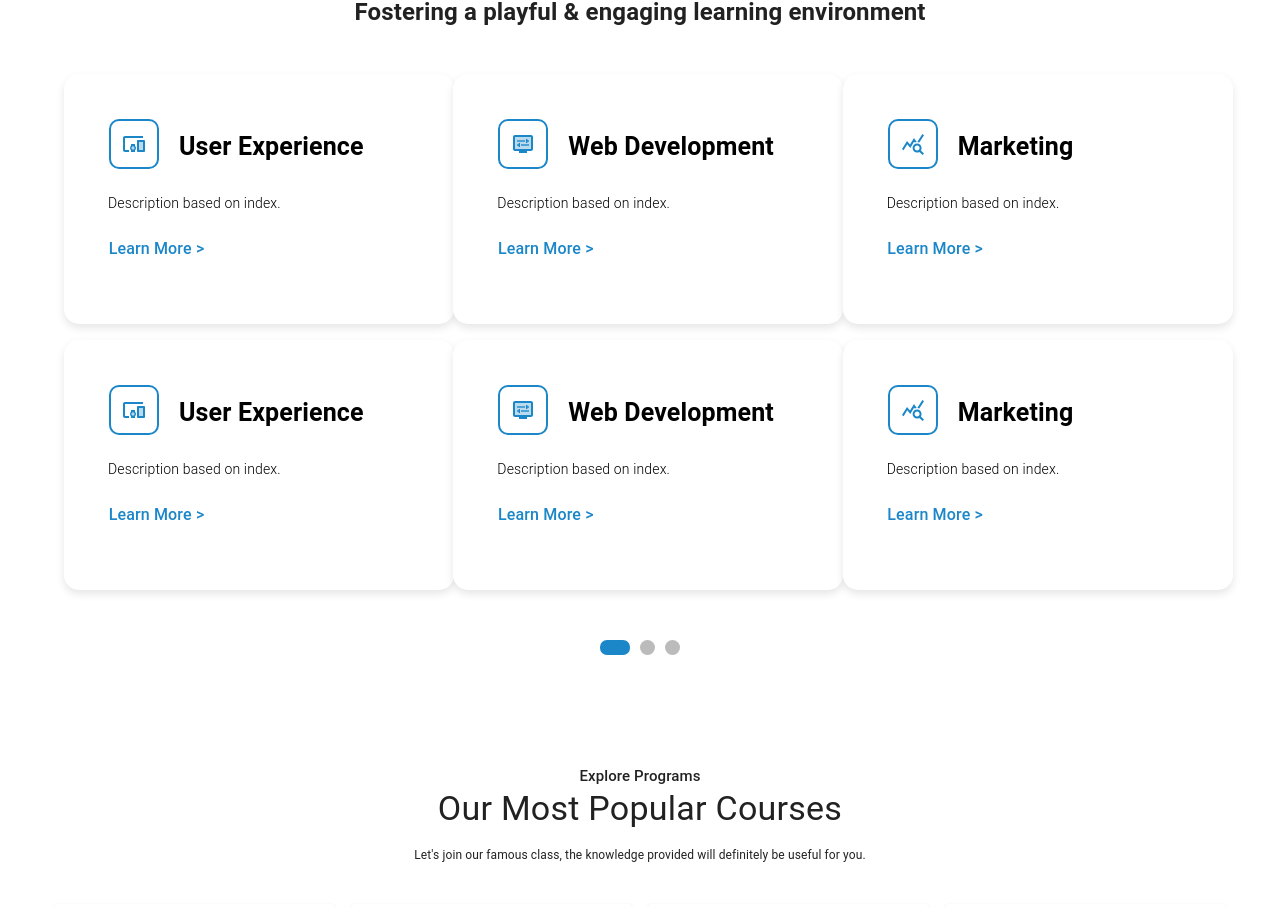
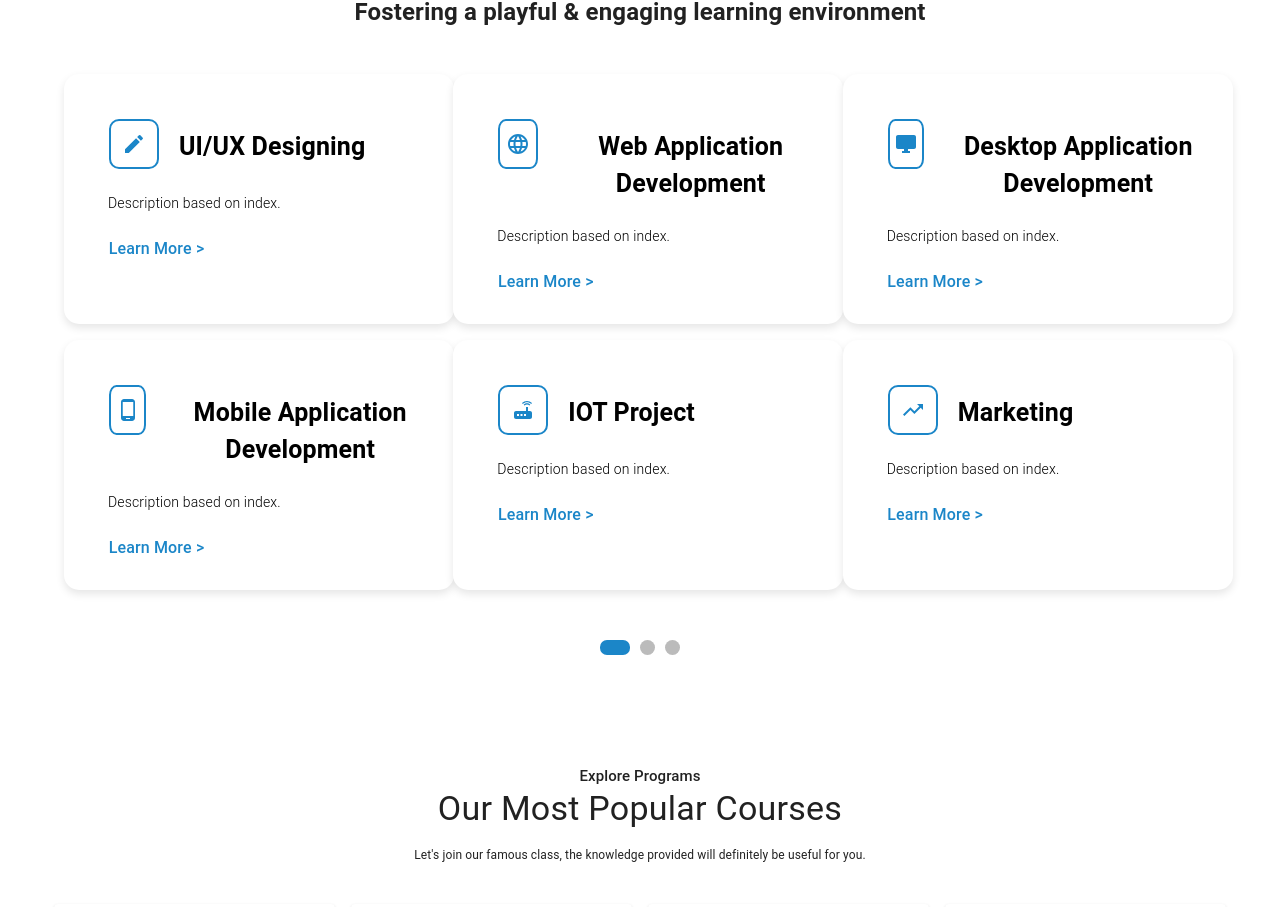
Before and after one commit to Jinu2001/Dtech-Solutuons, a React (Vite) app: page / in a window 1280 px wide. Shown: the part 1538-2445 px from the top of the page. Built offline with nearby package versions, Linux system fonts and the light colour scheme.

Commit message:
added more services with icons

```diff
--- a/src/pages/Services.jsx
+++ b/src/pages/Services.jsx
@@ -1,10 +1,13 @@
-import React, { useState, useEffect } from 'react';
+import React, { useState } from 'react';
 import { Grid } from '@mui/material';
 import DotNavigation from '../components/DotNavigation/DotNavigation';
 import ServiceCard from '../components/ServiceCard/ServiceCard';
-import DevicesOtherIcon from '@mui/icons-material/DevicesOtherTwoTone';
-import DisplaySettingsTwoToneIcon from '@mui/icons-material/DisplaySettingsTwoTone';
-import QueryStatsTwoToneIcon from '@mui/icons-material/QueryStatsTwoTone';
+import CreateIcon from '@mui/icons-material/Create';
+import LanguageIcon from '@mui/icons-material/Language';
+import DesktopWindowsIcon from '@mui/icons-material/DesktopWindows';
+import PhoneAndroidIcon from '@mui/icons-material/PhoneAndroid';
+import RouterIcon from '@mui/icons-material/Router';
+import TrendingUpIcon from '@mui/icons-material/TrendingUp';
 
 const Services = () => {
   const [currentDot, setCurrentDot] = useState(0);
@@ -16,8 +19,8 @@ const Services = () => {
         {Array.from({ length: 6 }).map((_, index) => (
           <Grid item xs={12} sm={6} md={4} key={index}>
             <ServiceCard
-              icon={index % 3 === 0 ? <DevicesOtherIcon /> : index % 3 === 1 ? <DisplaySettingsTwoToneIcon /> : <QueryStatsTwoToneIcon />}
-              title={index % 3 === 0 ? "User Experience" : index % 3 === 1 ? "Web Development" : "Marketing"}
+              icon={index % 6 === 0 ? <CreateIcon /> : index % 6 === 1 ? <LanguageIcon /> : index % 6 === 2 ? <DesktopWindowsIcon /> : index % 6 === 3 ? <PhoneAndroidIcon /> : index % 6 === 4 ? <RouterIcon /> : <TrendingUpIcon />}
+              title={index % 6 === 0 ? "UI/UX Designing" : index % 6 === 1 ? "Web Application Development" : index % 6=== 2 ? "Desktop Application Development": index % 6 === 3 ?"Mobile Application Development" : index % 6 === 4 ? "IOT Project" : "Marketing"}
               description="Description based on index."
               onClick={() => handleCardClick(index % 3)}
             />
```
